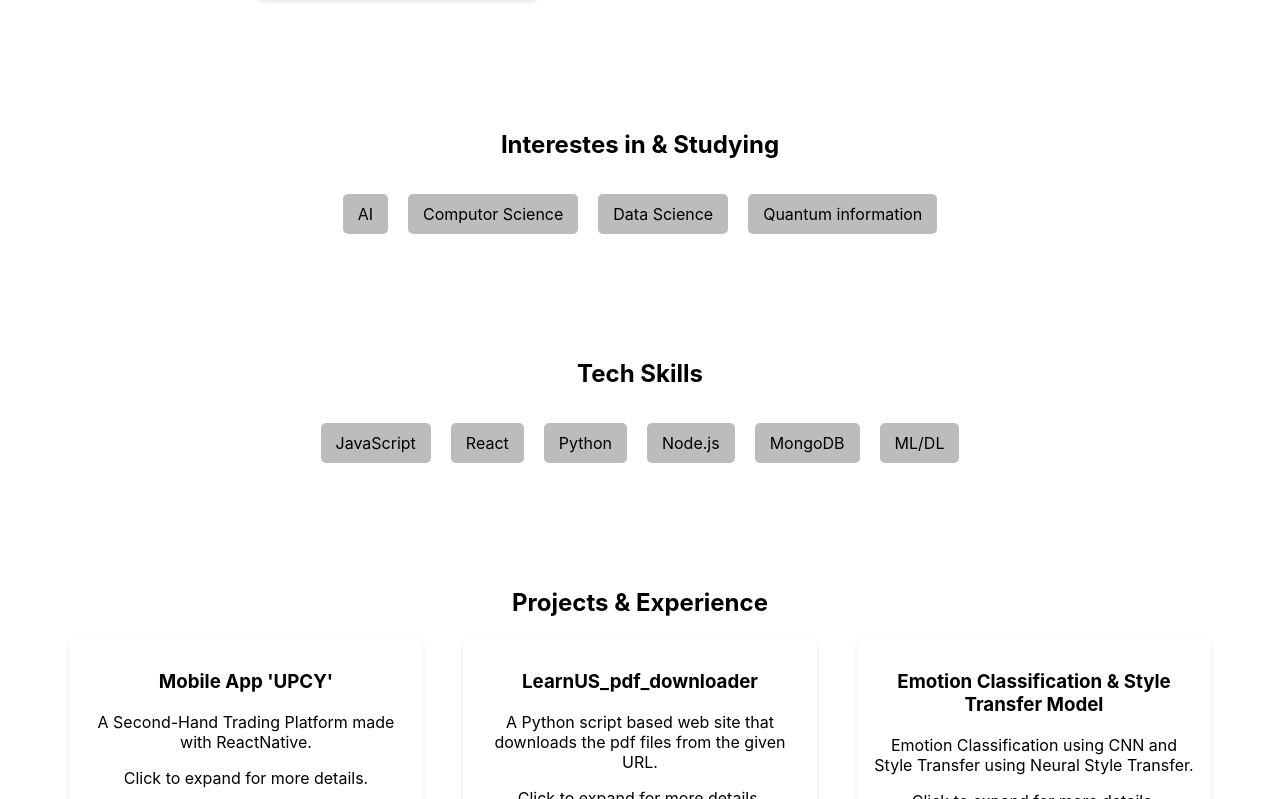
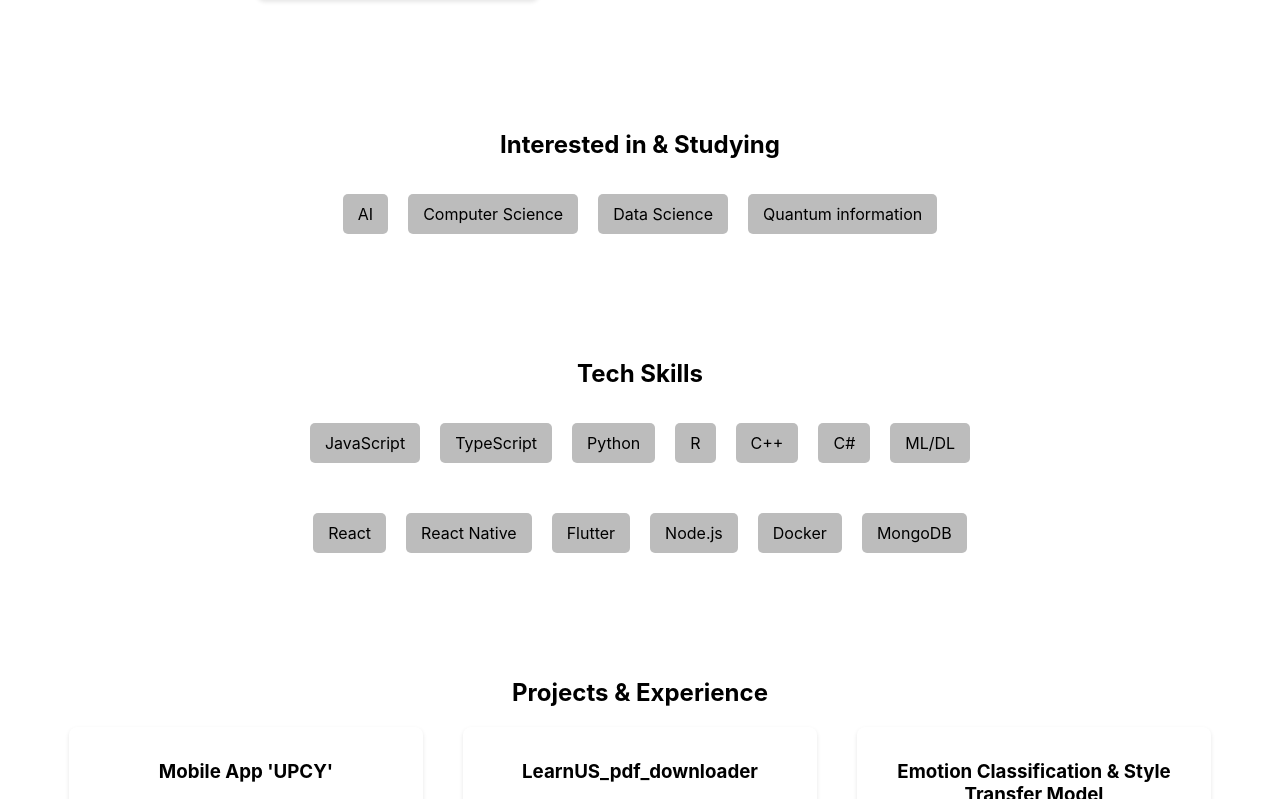
Before and after one commit to Dindb-dong/Dindb-dong.github.io, a React (Create React App) app: page / in a window 1280 px wide. Shown: the part 481-1280 px from the top of the page. Built offline with nearby package versions, Linux system fonts and the light colour scheme.

Commit message:
refactor components

```diff
--- a/src/components/Contact.js
+++ b/src/components/Contact.js
@@ -4,6 +4,7 @@ import '../Contact.css';
 
 const Contact = () => (
   <section className="contact">
+    <div className='wrapper'>
       <h2>Contact Me</h2>
       <a href="https://github.com/Dindb-dong" target="_blank" rel="noreferrer">
         GitHub
@@ -11,6 +12,7 @@ const Contact = () => (
       <a href="mailto:dongwook443@yonsei.ac.kr">
         ✉️ Email
       </a>
+    </div>
   </section>
 );
 
--- a/src/components/Header.js
+++ b/src/components/Header.js
@@ -1,7 +1,6 @@
 // components/Header.js
 import React from 'react';
 import '../Header.css';
-import profilePic from '../assets/졸업사진.png';
 
 const Header = () => (
   <header className="header">
@@ -9,7 +8,7 @@ const Header = () => (
       <h1>About Me</h1>
       <div className='profile'>
         <div className='profile-background'>
-          <img src={profilePic} alt="Profile" className="profile-img" />
+          <img src="https://i.imgur.com/2aGESqu.png" alt="Profile" className="profile-img" />
         </div>
         <div className='profile-text'>
           <h2>Kim Dong Wook</h2>
--- a/src/components/Interests.js
+++ b/src/components/Interests.js
@@ -5,10 +5,10 @@ import '../Interests.css';
 const Interests = () => (
   <section className="interests">
     <div className='wrapper'>
-      <h2>Interestes in & Studying</h2>
+      <h2>Interested in & Studying</h2>
       <ul>
         <li>AI</li>
-        <li>Computor Science</li>
+        <li>Computer Science</li>
         <li>Data Science</li>
         <li>Quantum information</li>
       </ul>
--- a/src/components/Skills.js
+++ b/src/components/Skills.js
@@ -8,12 +8,20 @@ const Skills = () => (
       <h2>Tech Skills</h2>
         <ul>
           <li>JavaScript</li>
-          <li>React</li>
+          <li>TypeScript</li>
           <li>Python</li>
-          <li>Node.js</li>
-          <li>MongoDB</li>
+          <li>R</li>
+          <li>C++</li>
+          <li>C#</li>
           <li>ML/DL</li>
-        {/* 추가 기술 항목들 */}
+      </ul>
+      <ul>
+        <li>React</li>
+        <li>React Native</li>
+        <li>Flutter</li>
+        <li>Node.js</li>
+        <li>Docker</li>
+        <li>MongoDB</li>
       </ul>
     </div>
   </section>
```
Lines whose indentation alone changed are shown as unchanged.
